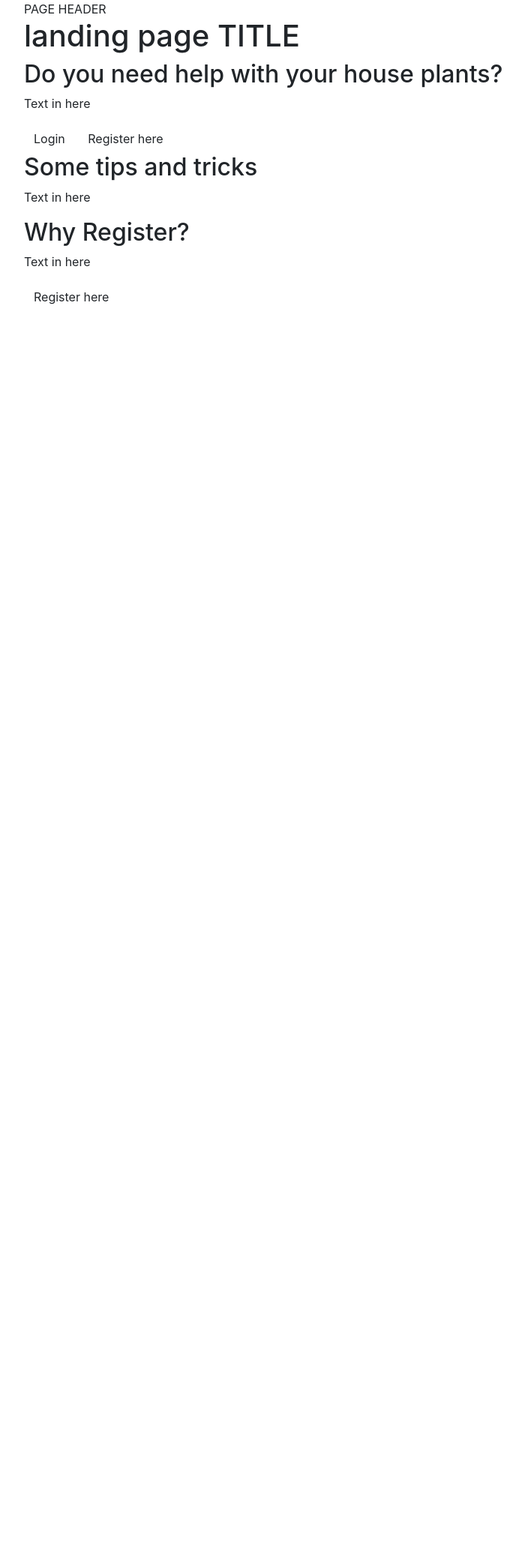
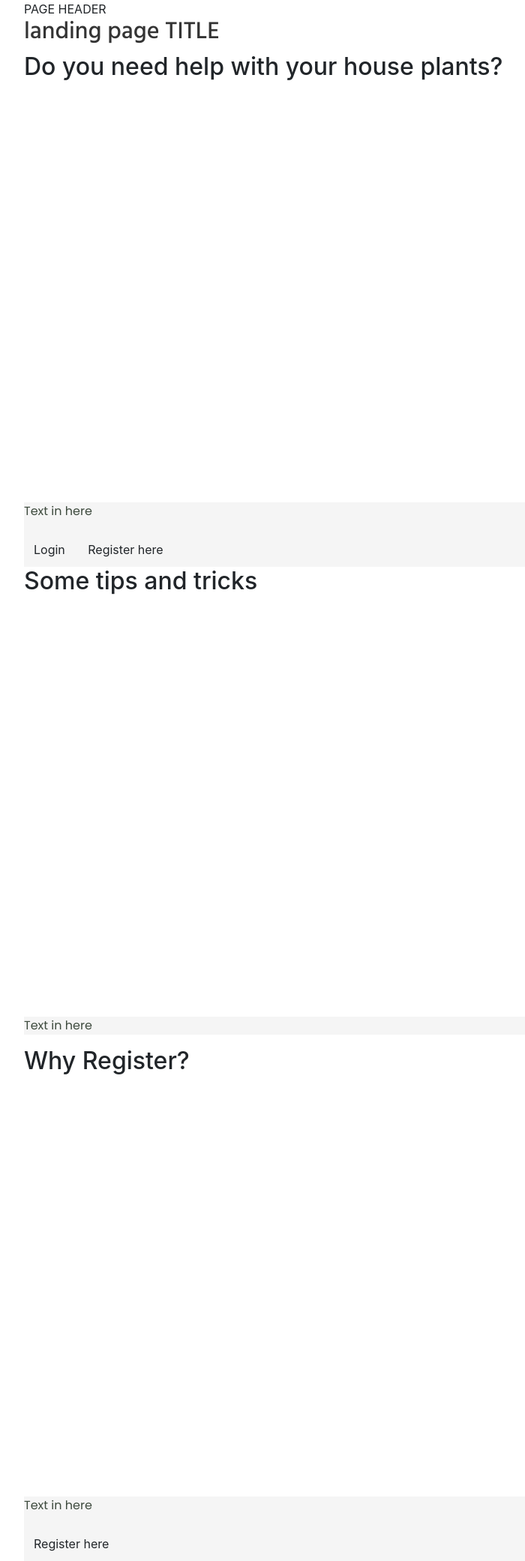
Before and after one commit to LisaHackett97/help-my-plants, a Django app: page / in a window 1280 px wide. Shown: the whole page at 75% size, without its empty margins (53-753 px from the left). Before the commit the page ends 800 px from the top, so only its background shows below. Run offline with Django 3.2, Linux system fonts and the light colour scheme; some libraries are stand-ins or nearby versions.

Commit message:
Add css and set up for parallax on home page

```diff
--- a/home/templates/home/index.html
+++ b/home/templates/home/index.html
@@ -20,10 +20,10 @@
             </div>
             <div class="parallax-1">
                 <p class="text-content">Text in here</p>
-                <a href="#" class="btn">Login</a>
-                <a href="" class="btn">Register here</a>
+                <a href="#" class="btn my-1">Login</a>
+                <a href="" class="btn my-1">Register here</a>
             </div>
-            <div class="para-1">
+            <div class="para-2">
                 <h2>Some tips and tricks</h2>
             </div>
             <div class="parallax-2">
@@ -34,7 +34,7 @@
             </div>
             <div class="parallax-1">
                 <p class="text-content">Text in here</p>
-                <a href="" class="btn">Register here</a>
+                <a href="" class="btn my-1">Register here</a>
             </div>
         </div>
     </div>
--- /dev/null
+++ b/static/css/base.css
@@ -0,0 +1,36 @@
+:root {
+    --main-text-color: #3D4A3D;
+    --headers: #343434;
+    --color1:#138A36;
+    --color2:#D4C5C7;
+  }
+
+  .text-heading {
+      color: var(--headers);
+      font-family: 'Hind', sans-serif;
+      font-size:2rem;
+
+}
+.text-content {
+    color: var(--main-text-color);
+    font-family: 'Poppins', sans-serif;
+    font-size:1rem;
+
+}
+
+/* HOME/LANDING PAGE */
+
+/* content sections for landing/home page */
+.parallax-1, .parallax-2 {
+    background-color: whitesmoke;
+
+}
+/* These are the divs with heading */
+.para-1, .para-2 {
+    width: 100%;
+    height: 600px;
+    background-size: 100% 100%;
+    background-attachment: fixed;
+    background:url()
+
+}
```
